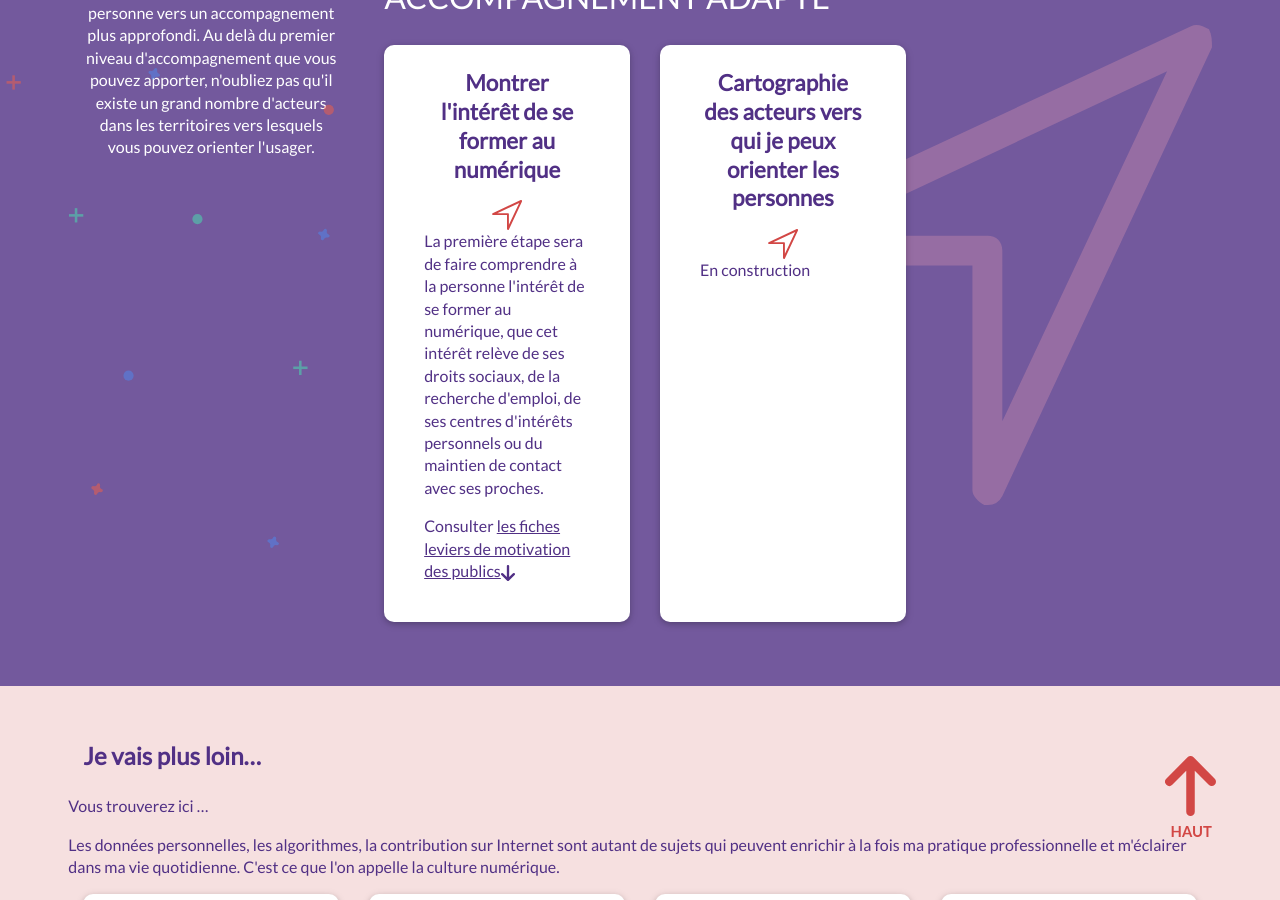
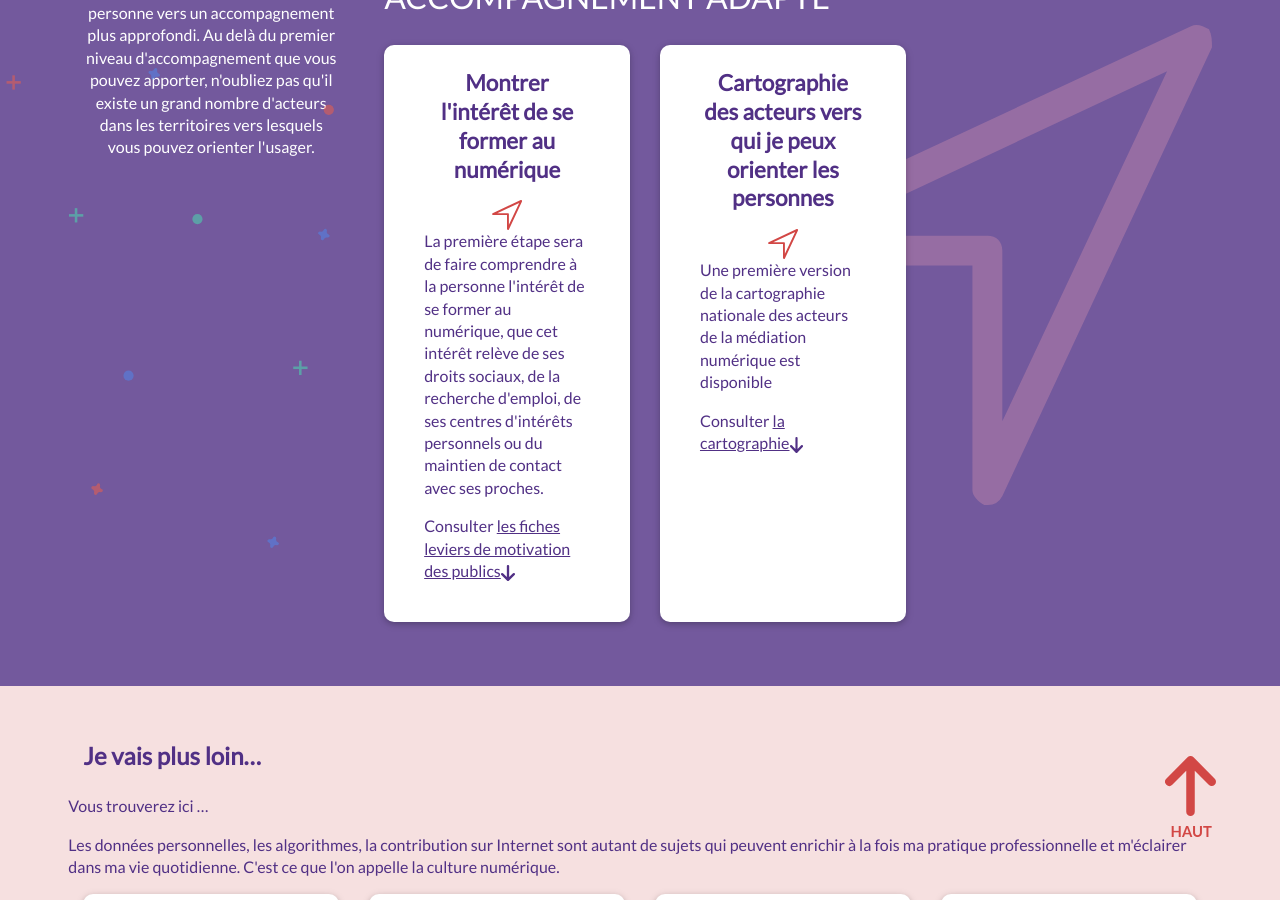
Before and after one commit to SocieteNumerique/kit, a Jekyll site: the page built from index.html, in a window 1280 px wide and 900 px high, scrolled down 8190 px. Built offline with Jekyll 4.4.1, drawn with Linux system fonts in a browser that asks for light colours; nearby versions of some CDN libraries; comment, search, counter and statistics services are not loaded.

Commit message:
Ajout du lien de la cartographie

```diff
--- a/_includes/joriente.html
+++ b/_includes/joriente.html
@@ -34,7 +34,8 @@
                                     <p class="big">Cartographie des acteurs vers qui je peux orienter les personnes</p>
                                     <img class="litte-img" src="{{ site.url }}/images/orienter.svg">
                                     <div class="text-left">
-                                        <p>En construction</p>
+                                        <p>Une première version de la cartographie nationale des acteurs de la médiation numérique est disponible</p>
+                                        <p>Consulter <a href="https://carto.societenumerique.gouv.fr/sonum-carto/carte" target="_blank" class="small-img underlink prpl">la cartographie<span><img src="{{ site.url }}/images/bottom-purple.svg"></img></span></a></p>
                                     </div>
                                 </div>
                             </div>
```
